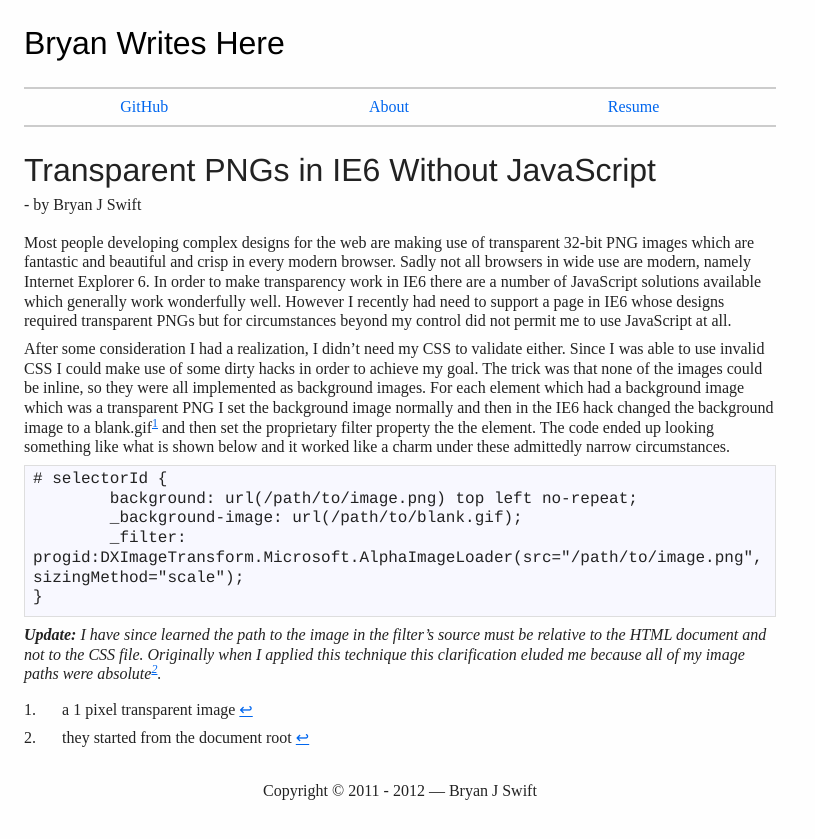
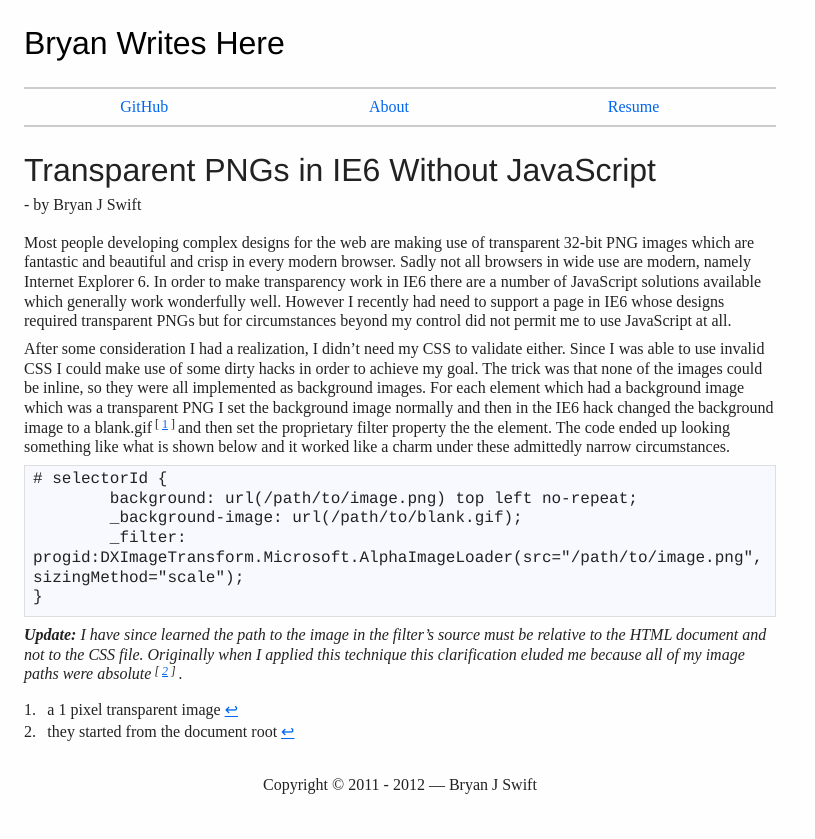
Before and after one commit to bryanjswift/bryanjswift.github.com, a Jekyll site: the page built from reflections/transparent-pngs-in-ie6-without-javascript/index.markdown, in a window 1280 px wide. Shown: the top 839 px of the page, without its empty margins (0-815 px from the left). Built offline with Jekyll 4.4.1, drawn with Linux system fonts in a browser that asks for light colours; comment, search, counter and statistics services are not loaded.

Commit message:
Some styles to make footnotes less hideous

```diff
--- a/assets/css/style.css
+++ b/assets/css/style.css
@@ -26,6 +26,7 @@ h4 { font-size: 1.55em; }
 h5 { font-size: 1.40em; }
 h6 { font-size: 1.25em; }
 p { margin: 0.5em 3%; }
+a[rev=footnote] { padding-left: 2px; }
 abbr[title] { border-bottom: 1px dotted; }
 b, strong { font-weight: bold; }
 blockquote { margin: 1em 40px; }
@@ -39,7 +40,9 @@ q { quotes: none; }
 q:before, q:after { content: ""; content: none; }
 small { font-size: 85%; }
 sub, sup { font-size: 75%; line-height: 0; position: relative; vertical-align: baseline; }
-sup { top: -0.5em; }
+sup:before { content: ' [ '; }
+sup:after { content: ' ] '; }
+sup { top: -0.4em; }
 sub { bottom: -0.25em; }
 /* Lists */
 ul, ol { margin: 1em 3% 1em 0; padding: 0 0 0 40px; }
@@ -104,6 +107,8 @@ footer a { text-decoration: none; }
 .decorated { text-align: center; }
 .decorated:before, .decorated:after { content: '\2014'; padding: 0 .3em; }
 .decorated a { text-decoration: none; }
+/* Footnotes */
+.footnotes p { margin: 0.15em 1%; }
 /** Colors **/
 h1 a, h1 a:visited, h2 a, h2 a:visited { color: #000; }
 h1 a:hover, h1 a:focus, h2 a:hover, h2 a:focus { color: #d60000; }
```
